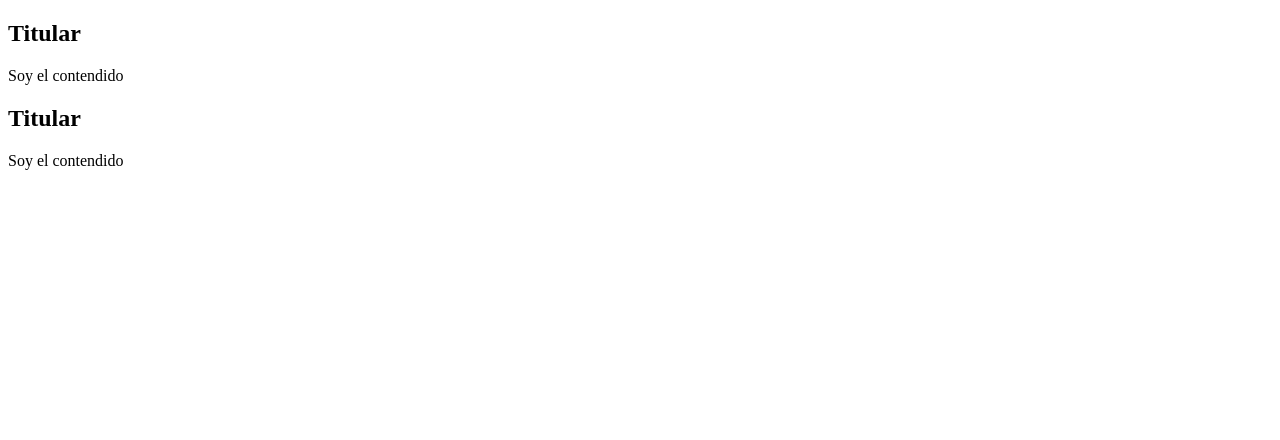
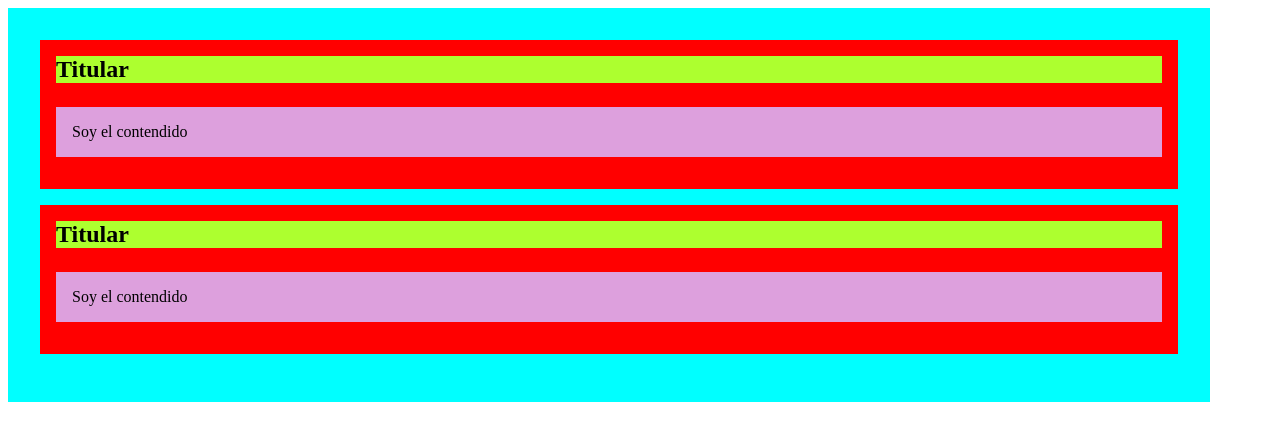
Before and after one commit to Angel083/AcordeonWeb-JS, a plain HTML site: page index.html in a window 1280 px wide. Drawn offline with Linux system fonts and the light colour scheme.

Commit message:
Agrego estilos para la mejor visualizacion de los contendores

```diff
--- a/index.html
+++ b/index.html
@@ -4,16 +4,18 @@
   <meta charset="UTF-8">
   <meta http-equiv="X-UA-Compatible" content="IE=edge">
   <meta name="viewport" content="width=device-width, initial-scale=1.0">
+  <link rel="stylesheet" href="./styles/style.css">
+  <script src="./js/app.js"></script>
   <title>Acordeon</title>
 </head>
 <body>
   <div class="acordeon">
     <div class="bloque">
-      <h2>Titular</h2>
+      <h2 class="h2">Titular</h2>
       <p class="contenido">Soy el contendido</p>
     </div>
     <div class="bloque">
-      <h2>Titular</h2>
+      <h2 class="h2">Titular</h2>
       <p class="contenido">Soy el contendido</p>
     </div>
   </div>
--- a/styles/style.css
+++ b/styles/style.css
@@ -0,0 +1,19 @@
+.acordeon{
+  background-color: aqua;
+  max-width: 120em;
+  width: 90%;
+  padding: 2em;
+}
+.acordeon .bloque{
+  background-color: red;
+  margin: 0 0 1em;
+  padding: 1em;
+}
+.acordeon .h2{
+  background-color: greenyellow;
+  margin: 0 0 1em;
+}
+.acordeon .contenido{
+  background-color: plum	;
+  padding: 1em;
+}
```
